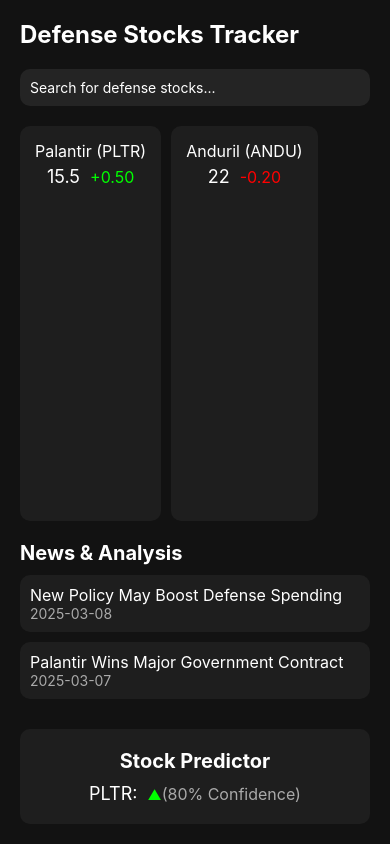
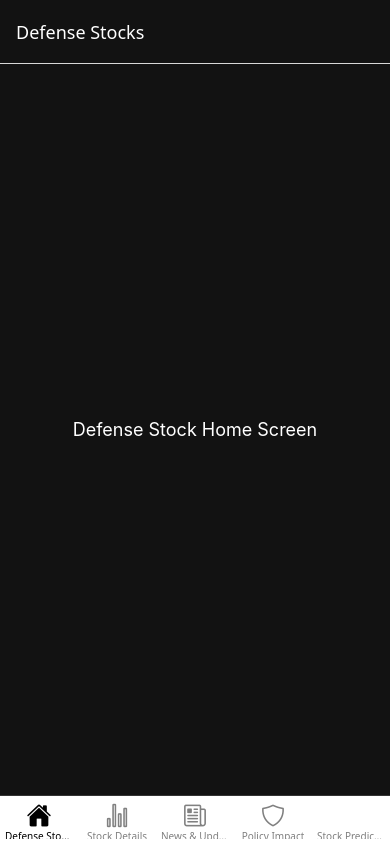
Before and after one commit to is-j/deftech-app, a React Native app: screen /Home in a window 390 px wide. Built offline with nearby package versions, Linux system fonts and the light colour scheme.

Commit message:
Created all screens and lower tab bar

```diff
--- a/App.tsx
+++ b/App.tsx
@@ -1,192 +1,51 @@
-import React, { useState } from 'react';
-import { StyleSheet, View, Text, TextInput, FlatList, TouchableOpacity } from 'react-native';
+import React from "react";
+import { createBottomTabNavigator } from "@react-navigation/bottom-tabs";
+import { Ionicons } from '@expo/vector-icons';
 
-export default function App() {
-  const [searchQuery, setSearchQuery] = useState('');
+// import all the screens
+import HomeScreen from './app/screens/HomeScreen';
+import NewsScreen from './app/screens/NewsScreen';
+import PolicyImpactScreen from './app/screens/PolicyImpactScreen';
+import PredictorScreen from './app/screens/PredictorScreen';
+import StockDetailScreen from './app/screens/PredictorScreen';
+import { NavigationContainer } from "@react-navigation/native";
 
-  const featuredStocks = [
-    { name: 'Palantir', symbol: 'PLTR', price: 15.50, change: '+0.50' },
-    { name: 'Anduril', symbol: 'ANDU', price: 22.00, change: '-0.20' },
+const Tabs = createBottomTabNavigator();
 
-  ];
+export default function App(){
+  return(
+    <NavigationContainer>
+      <Tabs.Navigator
+        screenOptions={({route}) => ({
+        tabBarIcon: ({focused, color, size}) => {
+          let iconName;
 
-  const newsAndAnalysis = [
-    { title: 'New Policy May Boost Defense Spending', date: '2025-03-08' },
-    { title: 'Palantir Wins Major Government Contract', date: '2025-03-07' },
-
-  ];
-
-  const renderStockItem = ({ item }) => (
-    <TouchableOpacity style={styles.stockItem}>
-      <Text style={styles.stockName}>{item.name} ({item.symbol})</Text>
-      <View style={styles.stockMetrics}>
-        <Text style={styles.stockPrice}>{item.price}</Text>
-        <Text style={[styles.stockChange, item.change.startsWith('+') ? styles.positiveChange : styles.negativeChange]}>
-          {item.change}
-        </Text>
-      </View>
-    </TouchableOpacity>
-  );
-
-  const renderNewsItem = ({ item }) => (
-    <View style={styles.newsItem}>
-      <Text style={styles.newsTitle}>{item.title}</Text>
-      <Text style={styles.newsDate}>{item.date}</Text>
-    </View>
-  );
-
-  return (
-    <View style={styles.container}>
-      {/* App Title */}
-      <Text style={styles.title}>Defense Stocks Tracker</Text>
-
-      {/* Search Bar */}
-      <TextInput
-        style={styles.searchBar}
-        placeholder="Search for defense stocks..."
-        placeholderTextColor="#FFFFFF"
-        value={searchQuery}
-        onChangeText={setSearchQuery}
-      />
-
-      {/* Featured Stocks */}
-      <FlatList
-        data={featuredStocks}
-        renderItem={renderStockItem}
-        keyExtractor={(item) => item.symbol}
-        horizontal
-        showsHorizontalScrollIndicator={false}
-        style={styles.stockList}
-      />
-
-      {/* Stock Charts */}
-
-      {/* <View style={styles.container}>
-        <StockChart symbol="PLTR"/>
-      </View> */}
-
-
-      {/* News & Analysis */}
-      <View style={styles.newsSection}>
-        <Text style={styles.newsHeading}>News & Analysis</Text>
-        <FlatList
-          data={newsAndAnalysis}
-          renderItem={renderNewsItem}
-          keyExtractor={(item) => item.title}
-        />
-      </View>
-
-      {/* Stock Predictor */}
-      <View style={styles.predictorSection}>
-        <Text style={styles.predictorHeading}>Stock Predictor</Text>
-        <Text style={styles.predictorResult}>
-          <Text style={styles.predictorSymbol}>PLTR: </Text>
-          <Text style={styles.positiveChange}>▲</Text>
-          <Text style={styles.predictorConfidence}>(80% Confidence)</Text>
-        </Text>
-      </View>
-    </View>
+          if(route.name == 'Home'){
+            iconName = focused ? 'home' : 'home-outline';
+          } else if(route.name == 'Details'){
+            iconName = focused ? 'stats-chart' : 'stats-chart-outline';
+          } else if (route.name == "News"){
+            iconName = focused ? 'newspaper' : 'newspaper-outline';
+          } else if(route.name == 'Policy'){
+            iconName = focused ? 'shield' : 'shield-outline';
+          } else if (route.name == 'Predictor'){
+            iconName = focused ? 'trending-up' : 'trending-up-outline';
+          }
+          return <Ionicons name={iconName} size={size} color={color}/>;
+        },
+        tabBarActiveTintColor: '00FF00',
+        tabBarInactiveTintColor: 'gray',
+        tabBarStyle:{backgroundColor: '121212', borderTopColor: '#333333'},
+        headerStyle: {backgroundColor: '#121212'},
+        headerTintColor: '#FFFFFF',
+      })}
+      >
+        <Tabs.Screen name="Home" component={HomeScreen} options={{title: "Defense Stocks"}} />
+        <Tabs.Screen name="Details" component={StockDetailScreen} options={{title: "Stock Details"}} />
+        <Tabs.Screen name="News" component={NewsScreen} options={{title: "News & Updates"}}/>
+        <Tabs.Screen name="Policy" component={PolicyImpactScreen} options={{title: "Policy Impact"}}/>
+        <Tabs.Screen name="Predicor" component={PredictorScreen} options={{title: "Stock Predictor"}} />
+      </Tabs.Navigator>
+    </NavigationContainer>
   );
 }
-
-const styles = StyleSheet.create({
-  container: {
-    flex: 1,
-    backgroundColor: '#121212',
-    padding: 20,
-  },
-  title: {
-    color: '#FFFFFF',
-    fontSize: 24,
-    fontWeight: 'bold',
-    marginBottom: 20,
-  },
-  searchBar: {
-    backgroundColor: '#242424',
-    borderRadius: 10,
-    padding: 10,
-    marginBottom: 20,
-    color: '#FFFFFF',
-  },
-  stockList: {
-    marginBottom: 20,
-  },
-  stockItem: {
-    backgroundColor: '#1E1E1E',
-    borderRadius: 10,
-    padding: 15,
-    marginRight: 10,
-    alignItems: 'center',
-  },
-  stockName: {
-    color: '#FFFFFF',
-    fontSize: 16,
-    marginBottom: 5,
-  },
-  stockMetrics: {
-    flexDirection: 'row',
-    alignItems: 'center',
-  },
-  stockPrice: {
-    color: '#FFFFFF',
-    fontSize: 18,
-    marginRight: 10,
-  },
-  stockChange: {
-    fontSize: 16,
-  },
-  positiveChange: {
-    color: '#00FF00',
-  },
-  negativeChange: {
-    color: '#FF0000',
-  },
-  newsSection: {
-    marginBottom: 20,
-  },
-  newsHeading: {
-    color: '#FFFFFF',
-    fontSize: 20,
-    fontWeight: 'bold',
-    marginBottom: 10,
-  },
-  newsItem: {
-    backgroundColor: '#1E1E1E',
-    borderRadius: 10,
-    padding: 10,
-    marginBottom: 10,
-  },
-  newsTitle: {
-    color: '#FFFFFF',
-    fontSize: 16,
-  },
-  newsDate: {
-    color: '#AAAAAA',
-    fontSize: 14,
-  },
-  predictorSection: {
-    backgroundColor: '#1E1E1E',
-    borderRadius: 10,
-    padding: 20,
-    alignItems: 'center',
-  },
-  predictorHeading: {
-    color: '#FFFFFF',
-    fontSize: 20,
-    fontWeight: 'bold',
-    marginBottom: 10,
-  },
-  predictorResult: {
-    flexDirection: 'row',
-    alignItems: 'center',
-  },
-  predictorSymbol: {
-    color: '#FFFFFF',
-    fontSize: 18,
-    marginRight: 5,
-  },
-  predictorConfidence: {
-    color: '#AAAAAA',
-    fontSize: 16,
-  },
-});
--- a/app/components/StockChart.js
+++ b/app/components/StockChart.js
@@ -2,3 +2,5 @@
 import { Dimensions, Text } from 'react-native';
 import { LineChart } from 'react-native-chart-kit';
 import { ACTUAL_API_KEY as API_KEY} from '@env';
+
+const
--- /dev/null
+++ b/app/screens/HomeScreen.js
@@ -0,0 +1,65 @@
+import React from "react";
+import { StyleSheet, View, Text } from "react-native";
+import {getDailyStockData, getCompanyOverview, getQuote} from '../services/alphaVantageService'
+
+
+const DEFENSE_STOCKS=[
+  {
+    id: '1',
+    name: 'Palantir Technologies Inc.',
+    symbol: 'PLTR',
+    category: 'established',
+    description: 'Software company specializing in big data analytics for AI for defense and intelligence agencies ',
+
+  },
+  {
+    id: '2',
+    name: 'Lockheed Martin Corp.',
+    symbol: 'LMT',
+    category: 'established',
+    description: 'Aerospace, defense, security, and advanced technlogies company.',
+  },
+  {
+    id: '3',
+    name: 'Raytheon Technologies Corp.',
+    symbol: 'RTX',
+    category: 'established',
+    description: 'Aerospace and defense company specializing in missle systems, sensors, and cybersecurity',
+  },
+  {
+    id: '4',
+    name: 'Anduril Industries',
+    symbol: 'PRIVATE',
+    category: 'upcoming',
+    description: 'Defense technology startup focusing on autonomous systems and AI for security',
+  },
+  {
+    id: '5',
+    name: 'Northrop Grumman Corp.',
+    symbol: 'NOC',
+    category: 'established',
+    description: 'Global aerospace and defense technology company specializing in autonomous systems and space',
+  },
+];
+const HomeScreen = () => {
+  return(
+    <View style={styles.container}>
+      <Text style={styles.text}>Defense Stock Home Screen</Text>
+    </View>
+  );
+};
+
+const styles = StyleSheet.create({
+  container: {
+    flex: 1,
+    justifyContent: 'center',
+    alignItems: 'center',
+    backgroundColor: '#121212',
+  },
+  text:{
+    color: '#FFFFFF',
+    fontSize: 18,
+  },
+});
+
+export default HomeScreen;
--- /dev/null
+++ b/app/screens/NewsScreen.js
@@ -0,0 +1,26 @@
+import React from "react";
+import { StyleSheet, View, Text } from "react-native";
+
+
+const NewsScreen = () => {
+    return(
+        <View style={styles.container}>
+            <Text style={styles.text}>News Screen</Text>
+        </View>
+    );
+};
+
+const styles = StyleSheet.create({
+    container: {
+        flex: 1,
+        justifyContent: 'center',
+        alignItems: 'center',
+        backgroundColor: '#121212',
+    },
+    text: {
+        color: '#FFFFFF',
+        fontSize: 18,
+    },
+});
+
+export default NewsScreen
--- /dev/null
+++ b/app/screens/PolicyImpactScreen.js
@@ -0,0 +1,25 @@
+import React from "react";
+import { StyleSheet, View, Text } from "react-native";
+
+const PolicyImpactScreen = () => {
+    return(
+        <View style={styles.container}>
+            <Text style={styles.text}>Policy Impact Screen</Text>
+        </View>
+    );
+};
+
+const styles = StyleSheet.create({
+    container: {
+        flex: 1,
+        alignItems: 'center',
+        justifyContent: 'center',
+        backgroundColor: '#121212',
+    },
+    text: {
+        fontSize: 18,
+        color: '#FFFFFF',
+    },
+});
+
+export default PolicyImpactScreen;
--- /dev/null
+++ b/app/screens/PredictorScreen.js
@@ -0,0 +1,26 @@
+import React from "react";
+import { StyleSheet, View, Text } from "react-native";
+
+const PredictorScreen = () => {
+    return(
+        <View style={styles.container}>
+            <Text style={styles.text}>Predictor Screen</Text>
+        </View>
+    );
+};
+
+const styles = StyleSheet.create({
+    container: {
+        flex: 1,
+        alignItems: 'center',
+        justifyContent: 'center',
+        backgroundColor: '#121212',
+    },
+    text: {
+        fontSize: 18,
+        color: '#FFFFFF',
+    },
+
+});
+
+export default PredictorScreen;
--- /dev/null
+++ b/app/services/alphaVantageService.js
@@ -0,0 +1,50 @@
+import {ACTUAL_API_KEY as API_KEY} from '@env';
+
+const BASE_URL = 'https://www.alphavantage.co/query'
+
+export const getDailyStockData = async (symbol) => {
+    try{
+        const response = await fetch(
+            '${BASE_URL}?function=TIME_SERIES_DAILY&symbol=$(symbol)&outputsize=compact&apikey={API_KEY}'
+        );
+        const data = await response.json();
+
+        if(data['Error Message']){
+            throw new Error(data['Error Message']);
+        }
+
+        return data;
+    } catch (error){
+        console.error('Error fetching stock data for ${symbol}:', error);
+        throw error;
+    }
+};
+
+export const getCompanyOverview = async (symbol) => {
+    try{
+        const response = await fetch(
+            '{BASE_URL}?function=OVERVIEW&symbol=${symbol}&apikey={API_KEY}'
+        );
+        const data = await response.json();
+
+        return data;
+    } catch (error){
+        console.error('Error fetching company overview for ${symbol}:', error);
+        throw error;
+    }
+};
+
+export const getQuote = async  (symbol) => {
+    try{
+        const response = await fetch(
+            '{BASE_URL}?function=GLOBAL_QUOTE%symbol=${symbol}&apikey=${API_KEY}'
+        );
+
+        const data = await response.json();
+
+        return data;
+    } catch (error){
+        console.error("Error fetching quote for ${symbol}: ", error);
+        throw error;
+    }
+};
--- a/tsconfig.json
+++ b/tsconfig.json
@@ -14,5 +14,5 @@
     "**/*.tsx",
     ".expo/types/**/*.ts",
     "expo-env.d.ts"
-, "App.tsx", "index.js"  ]
+, "App.tsx", "index.js", "app/screens/HomeScreen.js"  ]
 }
```
Also changed, not shown: app/screens/StockDetailsScreen.js (added, +25 -0 lines), package.json (+4 -3 lines), app/screens/home-screen.js (deleted), 1 other file (tests, documents, lock files or other folders).
